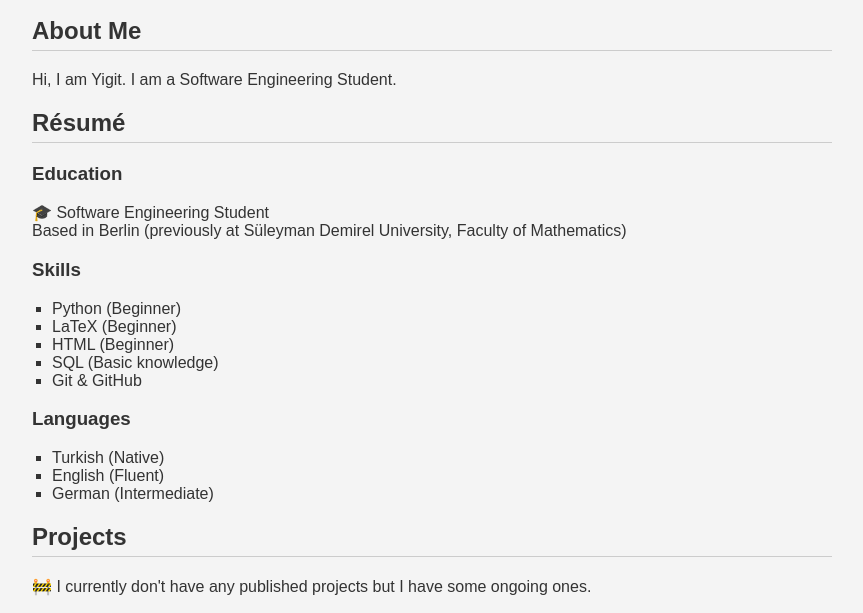
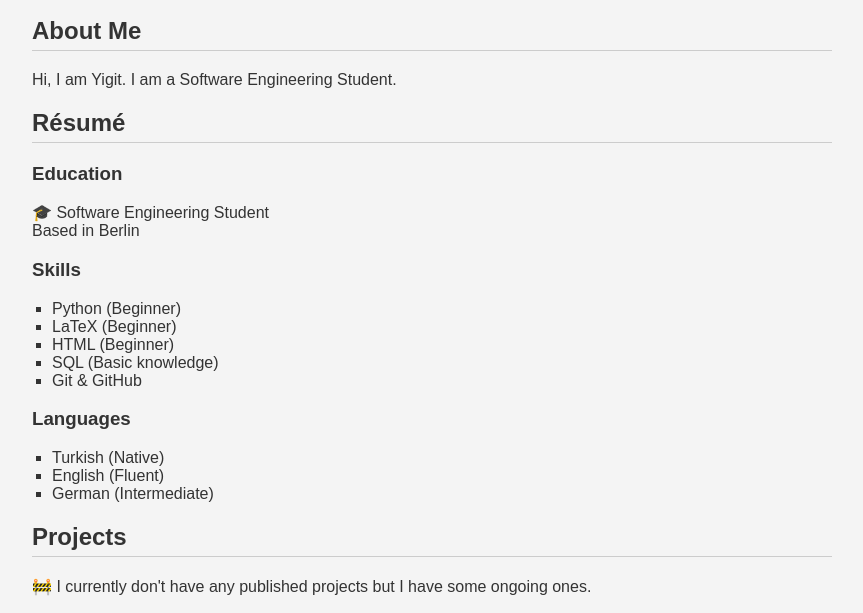
Before and after one commit to TheLuqio/TheLuqio.github.io, a plain HTML site: page index.html in a window 1280 px wide. Shown: the part 122-735 px from the top of the page, without its empty margins (208-1071 px from the left). Drawn offline with Linux system fonts and the light colour scheme.

Commit message:
Update index.html

```diff
--- a/index.html
+++ b/index.html
@@ -21,7 +21,7 @@
   <section id="resume">
     <h2>Résumé</h2>
     <h3>Education</h3>
-    <p>🎓 Software Engineering Student<br/>Based in Berlin (previously at Süleyman Demirel University, Faculty of Mathematics)</p>
+    <p>🎓 Software Engineering Student<br/>Based in Berlin</p>
 
     <h3>Skills</h3>
     <ul>
```
